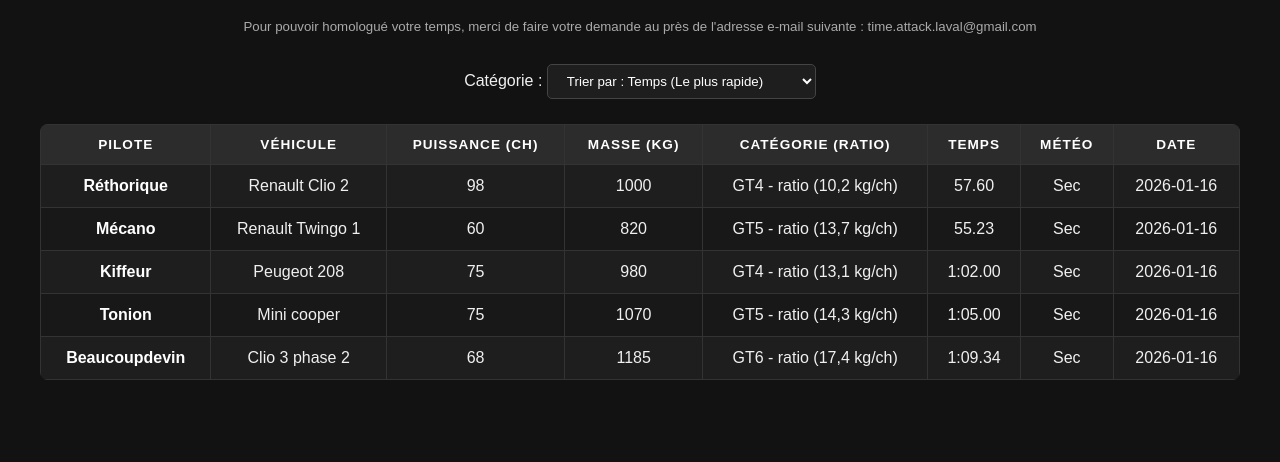
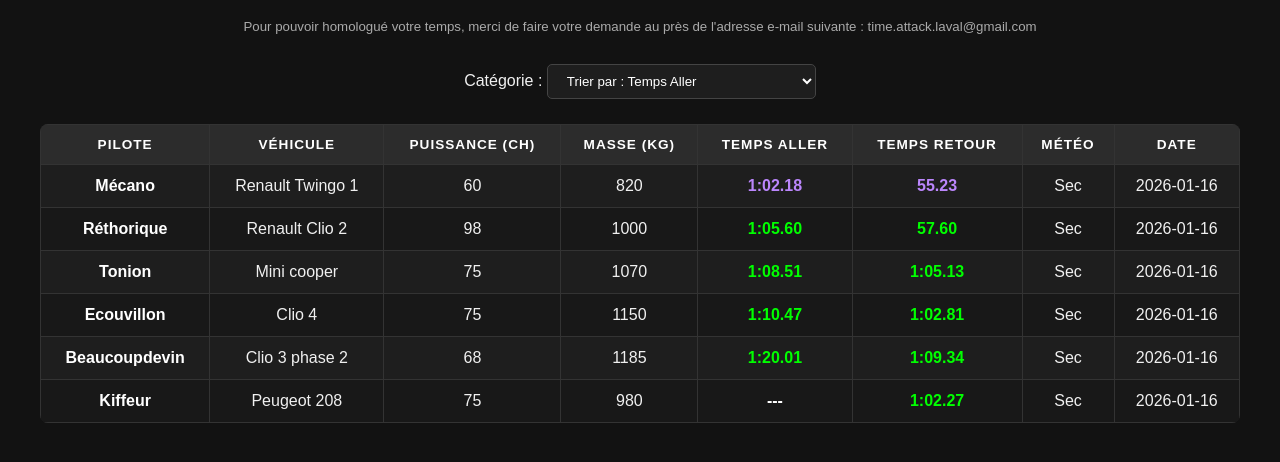
Before and after one commit to Time-Attack-Laval/Time-Attack-Laval, a plain HTML site: page index.html in a window 1280 px wide. Shown: the part 80-542 px from the top of the page. Drawn offline with Linux system fonts and the light colour scheme.

Commit message:
Add files via upload

```diff
--- a/app.js
+++ b/app.js
@@ -1,36 +1,46 @@
 const data = TIMES_DATA;
-
-function getCategory(ratio) {
-  ratio = parseFloat(ratio);
-  if (ratio < 4) return "GT1";
-  if (ratio < 7.5) return "GT2";
-  if (ratio < 10) return "GT3";
-  if (ratio < 13.5) return "GT4";
-  if (ratio < 17) return "GT5";
-  return "GT6";
-}
-
-data.forEach(e => {
-  const r = e.masse / e.puissance;
-  e.ratioNum = r;
-  e.ratioDisp = r.toFixed(1);
-  e.category = getCategory(r);
-});
-
 const table = document.querySelector("#timesTable tbody");
 
-// Fonction d'affichage propre
+// Convertit le temps en secondes, renvoie Infinity si vide ou invalide pour le tri
+const toSeconds = t => {
+  if (!t || t === "" || t === "---") return Infinity;
+  if (!t.includes(":")) return parseFloat(t);
+  const [m, s] = t.split(":");
+  return parseInt(m) * 60 + parseFloat(s);
+};
+
 function renderTable(dataToDisplay) {
   table.innerHTML = "";
+
+  // 1. On trouve les meilleurs temps (en ignorant Infinity)
+  const timesAller = dataToDisplay.map(e => toSeconds(e.tempsAller));
+  const timesRetour = dataToDisplay.map(e => toSeconds(e.tempsRetour));
+
+  const bestAller = Math.min(...timesAller);
+  const bestRetour = Math.min(...timesRetour);
+
   dataToDisplay.forEach(e => {
     const row = document.createElement("tr");
+
+    const secAller = toSeconds(e.tempsAller);
+    const secRetour = toSeconds(e.tempsRetour);
+
+    // 2. Choix de la couleur : Violet si record, Vert si temps normal, Blanc si pas de temps
+    let colorAller = "#00ff00";
+    if (secAller === Infinity) colorAller = "#ffffff";
+    else if (secAller === bestAller) colorAller = "#bb86fc";
+
+    let colorRetour = "#00ff00";
+    if (secRetour === Infinity) colorRetour = "#ffffff";
+    else if (secRetour === bestRetour) colorRetour = "#bb86fc";
+
     row.innerHTML = `
       <td>${e.pilote}</td>
       <td>${e.vehicule}</td>
       <td>${e.puissance}</td>
       <td>${e.masse}</td>
-      <td>${e.category} - ratio (${e.ratioDisp.replace('.', ',')} kg/ch)</td>
-      <td>${e.temps}</td>
+      <td style="font-weight: bold; color: ${colorAller};">${e.tempsAller || "---"}</td>
+      <td style="font-weight: bold; color: ${colorRetour};">${e.tempsRetour || "---"}</td>
       <td>${e.meteo}</td>
       <td>${e.date}</td>
     `;
@@ -38,22 +48,15 @@ function renderTable(dataToDisplay) {
   });
 }
 
-// Utilitaire pour convertir "MM:SS.ms" en secondes totales
-const toSeconds = t => {
-  const [m, s] = t.split(":");
-  return parseInt(m) * 60 + parseFloat(s);
-};
-
-// Affichage initial : Trié par temps par défaut
-data.sort((a, b) => toSeconds(a.temps) - toSeconds(b.temps));
+// Tri par défaut
+data.sort((a, b) => toSeconds(a.tempsAller) - toSeconds(b.tempsAller));
 renderTable(data);
 
-// Gestion dynamique du menu de tri
+// Menu de tri
 const select = document.getElementById("categoryFilter");
 select.innerHTML = `
-  <option value="temps">Trier par : Temps (Le plus rapide)</option>
-  <option value="category">Trier par : Catégorie (GT1 → GT6)</option>
-  <option value="ratio">Trier par : Ratio (Performance)</option>
+  <option value="aller">Trier par : Temps Aller</option>
+  <option value="retour">Trier par : Temps Retour</option>
   <option value="puissance">Trier par : Puissance (Max → Min)</option>
   <option value="masse">Trier par : Masse (Légère → Lourde)</option>
   <option value="date">Trier par : Date (Récent → Ancien)</option>
@@ -64,15 +67,11 @@ select.addEventListener("change", () => {
   let sortedData = [...data];
 
   switch (critere) {
-    case "temps":
-      sortedData.sort((a, b) => toSeconds(a.temps) - toSeconds(b.temps));
+    case "aller":
+      sortedData.sort((a, b) => toSeconds(a.tempsAller) - toSeconds(b.tempsAller));
       break;
-    case "category":
-      // Trie par nom de catégorie (GT1, GT2...)
-      sortedData.sort((a, b) => a.category.localeCompare(b.category));
-      break;
-    case "ratio":
-      sortedData.sort((a, b) => a.ratioNum - b.ratioNum);
+    case "retour":
+      sortedData.sort((a, b) => toSeconds(a.tempsRetour) - toSeconds(b.tempsRetour));
       break;
     case "puissance":
       sortedData.sort((a, b) => b.puissance - a.puissance);
@@ -84,6 +83,5 @@ select.addEventListener("change", () => {
       sortedData.sort((a, b) => new Date(b.date) - new Date(a.date));
       break;
   }
-
   renderTable(sortedData);
 });
--- a/index.html
+++ b/index.html
@@ -16,14 +16,15 @@
         </select>
     </div>
 
-    <table id="timesTable">
+<table id="timesTable">
         <thead>
             <tr>
                 <th>Pilote</th>
                 <th>Véhicule</th>
                 <th>Puissance (ch)</th>
                 <th>Masse (kg)</th>
-                <th>Catégorie (Ratio)</th> <th>Temps</th>
+                <th>Temps Aller</th>
+                <th>Temps Retour</th>
                 <th>Météo</th>
                 <th>Date</th>
             </tr>
@@ -37,7 +38,8 @@ const TIMES_DATA = [
     vehicule: "Renault Clio 2",
     puissance: 98,
     masse: 1000,
-    temps: "57.60",
+    tempsAller: "1:05.60",
+    tempsRetour: "57.60",
     meteo: "Sec",
     date: "2026-01-16"
   },
@@ -46,7 +48,8 @@ const TIMES_DATA = [
     vehicule: "Renault Twingo 1",
     puissance: 60,
     masse: 820,
-    temps: "55.23",
+    tempsAller: "1:02.18",
+    tempsRetour: "55.23",
     meteo: "Sec",
     date: "2026-01-16"
     },
@@ -55,7 +58,8 @@ const TIMES_DATA = [
     vehicule: "Mini cooper",
     puissance: 75,
     masse: 1070,
-    temps: "1:05.00",
+    tempsAller: "1:08.51",
+    tempsRetour: "1:05.13",
     meteo: "Sec",
     date: "2026-01-16"
     },
@@ -64,7 +68,8 @@ const TIMES_DATA = [
     vehicule: "Peugeot 208",
     puissance: 75,
     masse: 980,
-    temps: "1:02.00",
+    tempsAller: "",
+    tempsRetour: "1:02.27",
     meteo: "Sec",
     date: "2026-01-16"
     },
@@ -73,7 +78,18 @@ const TIMES_DATA = [
     vehicule: "Clio 3 phase 2",
     puissance: 68,
     masse: 1185,
-    temps: "1:09.34",
+    tempsAller: "1:20.01",
+    tempsRetour: "1:09.34",
+    meteo: "Sec",
+    date: "2026-01-16"
+    },
+    {
+    pilote: "Ecouvillon",
+    vehicule: "Clio 4",
+    puissance: 75,
+    masse: 1150,
+    tempsAller: "1:10.47",
+    tempsRetour: "1:02.81",
     meteo: "Sec",
     date: "2026-01-16"
     }
```
